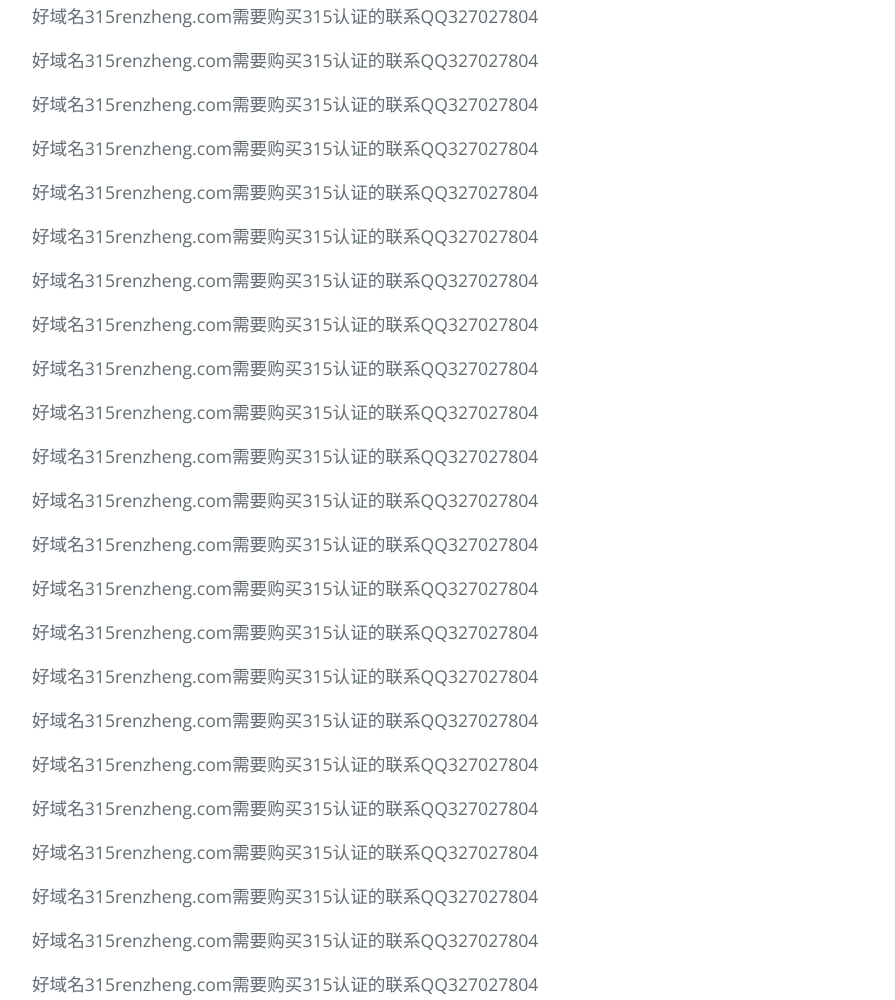
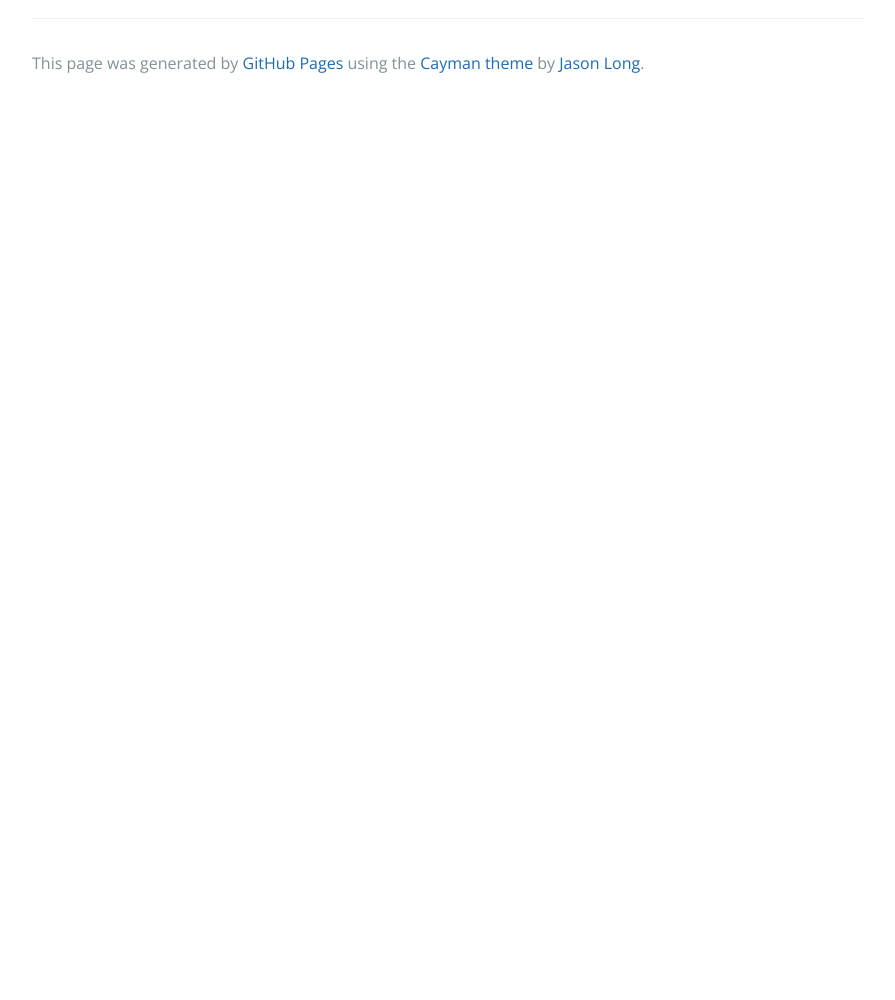
Before and after one commit to 315renzheng/315renzheng.github.io, a plain HTML site: page index.html in a window 1280 px wide. Shown: the part 407-1407 px from the top of the page, without its empty margins (192-1087 px from the left). After the commit the page ends 800 px from the top, so only its background shows below. Drawn offline with nearby package versions, Linux system fonts and the light colour scheme.

Commit message:
Replace master branch with page content via GitHub

```diff
--- a/index.html
+++ b/index.html
@@ -17,29 +17,6 @@
 
     <section class="main-content">
       <p></p><p>好域名315renzheng.com需要购买315认证的联系QQ327027804</p><p></p>
-<p>好域名315renzheng.com需要购买315认证的联系QQ327027804</p><p></p>
-<p>好域名315renzheng.com需要购买315认证的联系QQ327027804</p><p></p>
-<p>好域名315renzheng.com需要购买315认证的联系QQ327027804</p><p></p>
-<p>好域名315renzheng.com需要购买315认证的联系QQ327027804</p><p></p>
-<p>好域名315renzheng.com需要购买315认证的联系QQ327027804</p><p></p>
-<p>好域名315renzheng.com需要购买315认证的联系QQ327027804</p><p></p>
-<p>好域名315renzheng.com需要购买315认证的联系QQ327027804</p><p></p>
-<p>好域名315renzheng.com需要购买315认证的联系QQ327027804</p><p></p>
-<p>好域名315renzheng.com需要购买315认证的联系QQ327027804</p><p></p>
-<p>好域名315renzheng.com需要购买315认证的联系QQ327027804</p><p></p>
-<p>好域名315renzheng.com需要购买315认证的联系QQ327027804</p><p></p>
-<p>好域名315renzheng.com需要购买315认证的联系QQ327027804</p><p></p>
-<p>好域名315renzheng.com需要购买315认证的联系QQ327027804</p><p></p>
-<p>好域名315renzheng.com需要购买315认证的联系QQ327027804</p><p></p>
-<p>好域名315renzheng.com需要购买315认证的联系QQ327027804</p><p></p>
-<p>好域名315renzheng.com需要购买315认证的联系QQ327027804</p><p></p>
-<p>好域名315renzheng.com需要购买315认证的联系QQ327027804</p><p></p>
-<p>好域名315renzheng.com需要购买315认证的联系QQ327027804</p><p></p>
-<p>好域名315renzheng.com需要购买315认证的联系QQ327027804</p><p></p>
-<p>好域名315renzheng.com需要购买315认证的联系QQ327027804</p><p></p>
-<p>好域名315renzheng.com需要购买315认证的联系QQ327027804</p><p></p>
-<p>好域名315renzheng.com需要购买315认证的联系QQ327027804</p><p></p>
-<p>好域名315renzheng.com需要购买315认证的联系QQ327027804</p><p></p>
 
       <footer class="site-footer">
 
--- a/params.json
+++ b/params.json
@@ -1 +1 @@
-{"name":"315认证","tagline":"315认证","body":"<p>好域名315renzheng.com需要购买315认证的联系QQ327027804<p/>\r\n<p>好域名315renzheng.com需要购买315认证的联系QQ327027804<p/>\r\n<p>好域名315renzheng.com需要购买315认证的联系QQ327027804<p/>\r\n<p>好域名315renzheng.com需要购买315认证的联系QQ327027804<p/>\r\n<p>好域名315renzheng.com需要购买315认证的联系QQ327027804<p/>\r\n<p>好域名315renzheng.com需要购买315认证的联系QQ327027804<p/>\r\n<p>好域名315renzheng.com需要购买315认证的联系QQ327027804<p/>\r\n<p>好域名315renzheng.com需要购买315认证的联系QQ327027804<p/>\r\n<p>好域名315renzheng.com需要购买315认证的联系QQ327027804<p/>\r\n<p>好域名315renzheng.com需要购买315认证的联系QQ327027804<p/>\r\n<p>好域名315renzheng.com需要购买315认证的联系QQ327027804<p/>\r\n<p>好域名315renzheng.com需要购买315认证的联系QQ327027804<p/>\r\n<p>好域名315renzheng.com需要购买315认证的联系QQ327027804<p/>\r\n<p>好域名315renzheng.com需要购买315认证的联系QQ327027804<p/>\r\n<p>好域名315renzheng.com需要购买315认证的联系QQ327027804<p/>\r\n<p>好域名315renzheng.com需要购买315认证的联系QQ327027804<p/>\r\n<p>好域名315renzheng.com需要购买315认证的联系QQ327027804<p/>\r\n<p>好域名315renzheng.com需要购买315认证的联系QQ327027804<p/>\r\n<p>好域名315renzheng.com需要购买315认证的联系QQ327027804<p/>\r\n<p>好域名315renzheng.com需要购买315认证的联系QQ327027804<p/>\r\n<p>好域名315renzheng.com需要购买315认证的联系QQ327027804<p/>\r\n<p>好域名315renzheng.com需要购买315认证的联系QQ327027804<p/>\r\n<p>好域名315renzheng.com需要购买315认证的联系QQ327027804<p/>\r\n<p>好域名315renzheng.com需要购买315认证的联系QQ327027804<p/>","google":"","note":"Don't delete this file! It's used internally to help with page regeneration."}
+{"name":"315认证","tagline":"315认证","body":"<p>好域名315renzheng.com需要购买315认证的联系QQ327027804<p/>","google":"","note":"Don't delete this file! It's used internally to help with page regeneration."}
```
